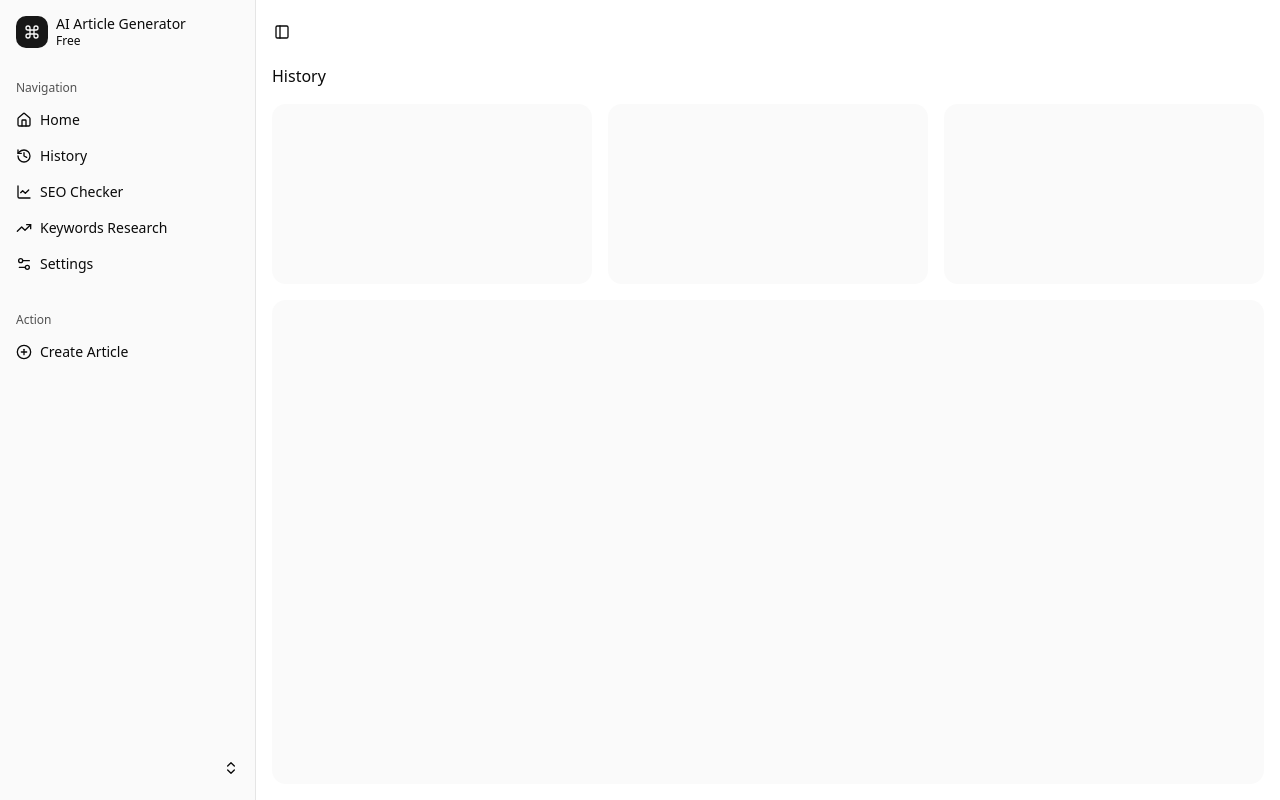
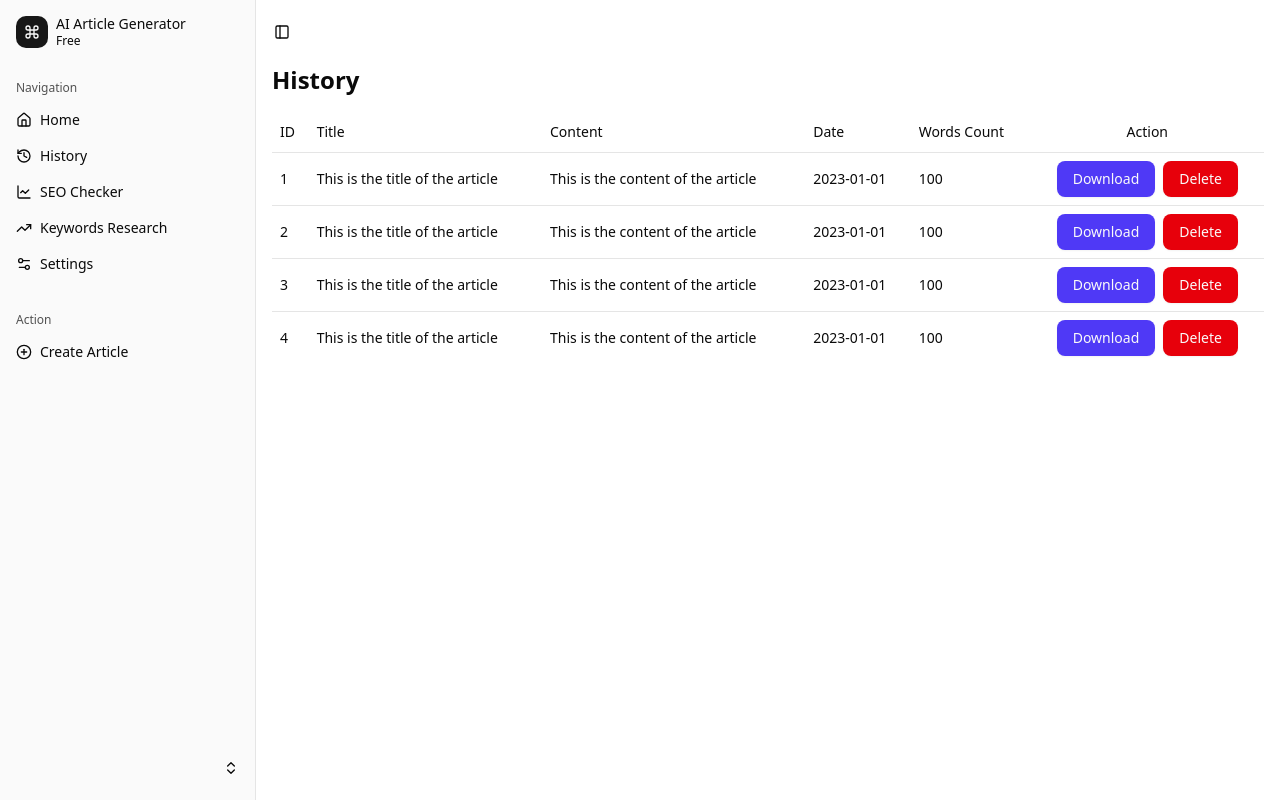
Before and after one commit to BizMavenHub/ai-articles-generated-app, a Next.js app: page /dashboard/history in a window 1280 px wide. Built offline with nearby package versions, Linux system fonts and the light colour scheme; no server answers.

Commit message:
add some table to history page

```diff
--- a/src/app/dashboard/history/page.jsx
+++ b/src/app/dashboard/history/page.jsx
@@ -1,14 +1,88 @@
+import {
+  Table,
+  TableBody,
+  TableCaption,
+  TableCell,
+  TableFooter,
+  TableHead,
+  TableHeader,
+  TableRow,
+} from "@/components/ui/table";
+
+import { Button } from "@/components/ui/button";
+
+const data = [
+  {
+    id: 1,
+    title: "This is the title of the article",
+    content: "This is the content of the article",
+    date: "2023-01-01",
+    wordsCount: 100,
+  },
+  {
+    id: 2,
+    title: "This is the title of the article",
+    content: "This is the content of the article",
+    date: "2023-01-01",
+    wordsCount: 100,
+  },
+  {
+    id: 3,
+    title: "This is the title of the article",
+    content: "This is the content of the article",
+    date: "2023-01-01",
+    wordsCount: 100,
+  },
+  {
+    id: 4,
+    title: "This is the title of the article",
+    content: "This is the content of the article",
+    date: "2023-01-01",
+    wordsCount: 100,
+  },
+];
+
 export default function Page() {
   return (
     <>
       <div className="flex flex-1 flex-col gap-4 p-4 pt-0">
-        <h1>History</h1>
-        <div className="grid auto-rows-min gap-4 md:grid-cols-3">
-          <div className="aspect-video rounded-xl bg-muted/50" />
-          <div className="aspect-video rounded-xl bg-muted/50" />
-          <div className="aspect-video rounded-xl bg-muted/50" />
-        </div>
-        <div className="min-h-[100vh] flex-1 rounded-xl bg-muted/50 md:min-h-min" />
+        <h1 className="text-2xl font-semibold">History</h1>
+        <Table className="w-full">
+          <TableHeader>
+            <TableRow>
+              <TableHead className="">ID</TableHead>
+              <TableHead className="">Title</TableHead>
+              <TableHead className="">Content</TableHead>
+              <TableHead className="">Date</TableHead>
+              <TableHead className="">Words Count</TableHead>
+              <TableHead className="text-center">Action</TableHead>
+            </TableRow>
+          </TableHeader>
+          <TableBody>
+            {data.map((article) => {
+              return (
+                <TableRow key={article.id}>
+                  <TableCell className="font-medium">{article.id}</TableCell>
+                  <TableCell>{article.title}</TableCell>
+                  <TableCell>{article.content}</TableCell>
+                  <TableCell>{article.date}</TableCell>
+                  <TableCell>{article.wordsCount}</TableCell>
+                  <TableCell className="justify-center gap-2 flex">
+                    <Button
+                      variant="default"
+                      className="bg-indigo-600 hover:bg-indigo-700"
+                    >
+                      Download
+                    </Button>
+                    <Button className="bg-red-600 hover:bg-red-700">
+                      Delete
+                    </Button>
+                  </TableCell>
+                </TableRow>
+              );
+            })}
+          </TableBody>
+        </Table>
       </div>
     </>
   );
--- /dev/null
+++ b/src/components/ui/table.jsx
@@ -0,0 +1,123 @@
+"use client"
+
+import * as React from "react"
+
+import { cn } from "@/lib/utils"
+
+function Table({
+  className,
+  ...props
+}) {
+  return (
+    (<div data-slot="table-container" className="relative w-full overflow-x-auto">
+      <table
+        data-slot="table"
+        className={cn("w-full caption-bottom text-sm", className)}
+        {...props} />
+    </div>)
+  );
+}
+
+function TableHeader({
+  className,
+  ...props
+}) {
+  return (
+    (<thead
+      data-slot="table-header"
+      className={cn("[&_tr]:border-b", className)}
+      {...props} />)
+  );
+}
+
+function TableBody({
+  className,
+  ...props
+}) {
+  return (
+    (<tbody
+      data-slot="table-body"
+      className={cn("[&_tr:last-child]:border-0", className)}
+      {...props} />)
+  );
+}
+
+function TableFooter({
+  className,
+  ...props
+}) {
+  return (
+    (<tfoot
+      data-slot="table-footer"
+      className={cn("bg-muted/50 border-t font-medium [&>tr]:last:border-b-0", className)}
+      {...props} />)
+  );
+}
+
+function TableRow({
+  className,
+  ...props
+}) {
+  return (
+    (<tr
+      data-slot="table-row"
+      className={cn(
+        "hover:bg-muted/50 data-[state=selected]:bg-muted border-b transition-colors",
+        className
+      )}
+      {...props} />)
+  );
+}
+
+function TableHead({
+  className,
+  ...props
+}) {
+  return (
+    (<th
+      data-slot="table-head"
+      className={cn(
+        "text-foreground h-10 px-2 text-left align-middle font-medium whitespace-nowrap [&:has([role=checkbox])]:pr-0 [&>[role=checkbox]]:translate-y-[2px]",
+        className
+      )}
+      {...props} />)
+  );
+}
+
+function TableCell({
+  className,
+  ...props
+}) {
+  return (
+    (<td
+      data-slot="table-cell"
+      className={cn(
+        "p-2 align-middle whitespace-nowrap [&:has([role=checkbox])]:pr-0 [&>[role=checkbox]]:translate-y-[2px]",
+        className
+      )}
+      {...props} />)
+  );
+}
+
+function TableCaption({
+  className,
+  ...props
+}) {
+  return (
+    (<caption
+      data-slot="table-caption"
+      className={cn("text-muted-foreground mt-4 text-sm", className)}
+      {...props} />)
+  );
+}
+
+export {
+  Table,
+  TableHeader,
+  TableBody,
+  TableFooter,
+  TableHead,
+  TableRow,
+  TableCell,
+  TableCaption,
+}
```
Also changed, not shown: src/components/ui/button.jsx (+10 -15 lines).
